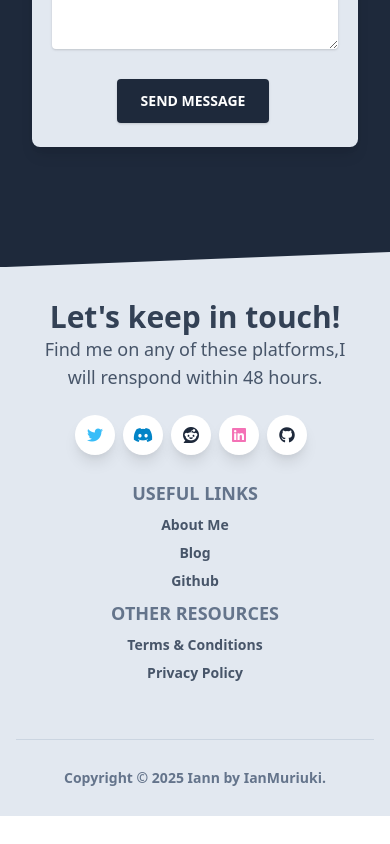
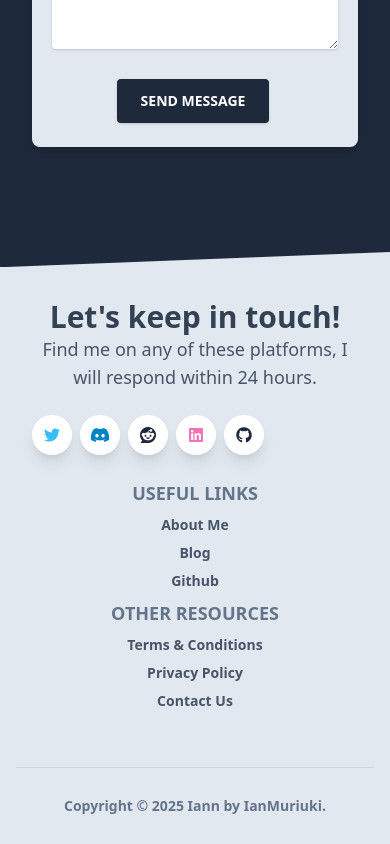
Before and after one commit to ianmuriuki/portfolio, a Next.js app: page / in a window 390 px wide. Shown: the part 9052-9896 px from the top of the page. Before the commit the page ends 9868 px from the top, so only its background shows below. Built offline with nearby package versions, Linux system fonts and the light colour scheme.

Commit message:
add: update all social links to render on the correct accounts

```diff
--- a/components/Footers/Footer.js
+++ b/components/Footers/Footer.js
@@ -28,40 +28,49 @@ export default function Footer() {
             <div className="w-full lg:w-6/12 px-4">
               <h4 className="text-3xl font-semibold">Let's keep in touch!</h4>
               <h5 className="text-lg mt-0 mb-2 text-blueGray-600">
-                Find me on any of these platforms,I will renspond within 48 hours.
+                Find me on any of these platforms, I will respond within 24 hours.
               </h5>
-              <div className="mt-6 lg:mb-0 mb-6">
+              <div className="mt-6 lg:mb-0 mb-6 flex">
+                <a href="https://twitter.com/@inc_codes" target="_blank" rel="noopener noreferrer">
                   <button
                     className="bg-white text-lightBlue-400 shadow-lg font-normal h-10 w-10 items-center justify-center align-center rounded-full outline-none focus:outline-none mr-2"
                     type="button"
-                  src="https://www.twitter.com"
                   >
                     <i className="fab fa-twitter"></i>
                   </button>
+                </a>
+                <a href="https://discord.com/users/ian_muriuki" target="_blank" rel="noopener noreferrer">
                   <button
                     className="bg-white text-lightBlue-600 shadow-lg font-normal h-10 w-10 items-center justify-center align-center rounded-full outline-none focus:outline-none mr-2"
                     type="button"
                   >
                     <i className="fab fa-discord"></i>
                   </button>
+                </a>
+                <a href="https://reddit.com/user/codes_inc" target="_blank" rel="noopener noreferrer">
                   <button
                     className="bg-white text-blueGray-800 shadow-lg font-normal h-10 w-10 items-center justify-center align-center rounded-full outline-none focus:outline-none mr-2"
                     type="button"
                   >
                     <i className="fab fa-reddit"></i>
                   </button>
+                </a>
+                <a href="https://linkedin.com/in/ian-muriuki-2387992b9" target="_blank" rel="noopener noreferrer">
                   <button
                     className="bg-white text-pink-400 shadow-lg font-normal h-10 w-10 items-center justify-center align-center rounded-full outline-none focus:outline-none mr-2"
                     type="button"
                   >
                     <i className="fab fa-linkedin"></i>
                   </button>
+                </a>
+                <a href="https://github.com/ianmuriuki" target="_blank" rel="noopener noreferrer">
                   <button
                     className="bg-white text-blueGray-800 shadow-lg font-normal h-10 w-10 items-center justify-center align-center rounded-full outline-none focus:outline-none mr-2"
                     type="button"
                   >
                     <i className="fab fa-github"></i>
                   </button>
+                </a>
               </div>
             </div>
             <div className="w-full lg:w-6/12 px-4">
@@ -74,7 +83,7 @@ export default function Footer() {
                     <li>
                       <a
                         className="text-blueGray-600 hover:text-blueGray-800 font-semibold block pb-2 text-sm"
-                        href="https://github.com/ianmuriuki"
+                        href="/"
                       >
                         About Me
                       </a>
@@ -95,14 +104,6 @@ export default function Footer() {
                         Github
                       </a>
                     </li>
-                    {/* <li>
-                      <a
-                        className="text-blueGray-600 hover:text-blueGray-800 font-semibold block pb-2 text-sm"
-                        href="https://www.creative-tim.com/bootstrap-themes/free?ref=nnjs-footer"
-                      >
-                        Free Products
-                      </a>
-                    </li> */}
                   </ul>
                 </div>
                 <div className="w-full lg:w-4/12 px-4">
@@ -110,18 +111,10 @@ export default function Footer() {
                     Other Resources
                   </span>
                   <ul className="list-unstyled">
-                    {/* <li>
-                      <a
-                        className="text-blueGray-600 hover:text-blueGray-800 font-semibold block pb-2 text-sm"
-                        href="https://github.com/creativetimofficial/notus-nextjs/blob/main/LICENSE.md?ref=nnjs-footer"
-                      >
-                        MIT License
-                      </a>
-                    </li> */}
                     <li>
                       <a
                         className="text-blueGray-600 hover:text-blueGray-800 font-semibold block pb-2 text-sm"
-                        href="#"
+                        href="/"
                       >
                         Terms & Conditions
                       </a>
@@ -129,12 +122,19 @@ export default function Footer() {
                     <li>
                       <a
                         className="text-blueGray-600 hover:text-blueGray-800 font-semibold block pb-2 text-sm"
-                        href="#"
+                        href="/"
                       >
                         Privacy Policy
                       </a>
                     </li>
-
+                    <li>
+                      <a
+                        className="text-blueGray-600 hover:text-blueGray-800 font-semibold block pb-2 text-sm"
+                        href="/"
+                      >
+                        Contact Us
+                      </a>
+                    </li>
                   </ul>
                 </div>
               </div>
```
Lines whose indentation alone changed are shown as unchanged.
